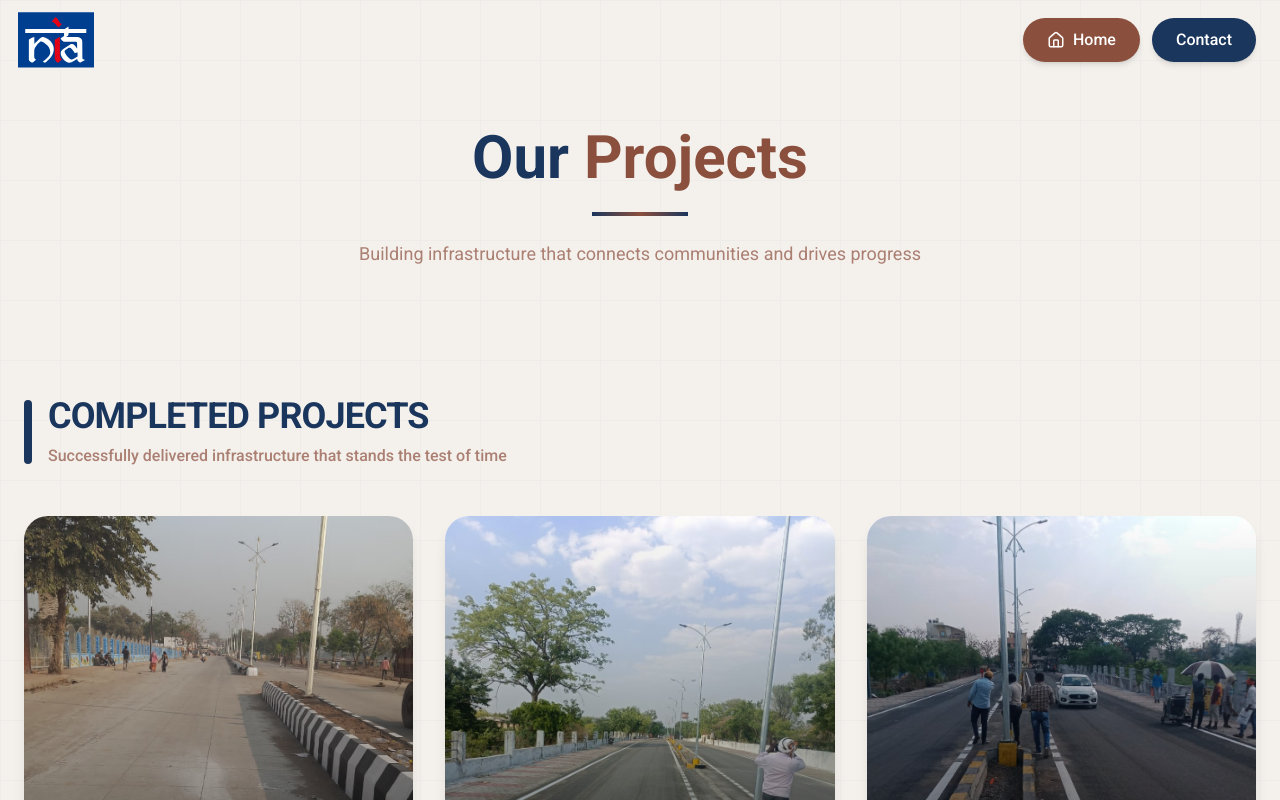
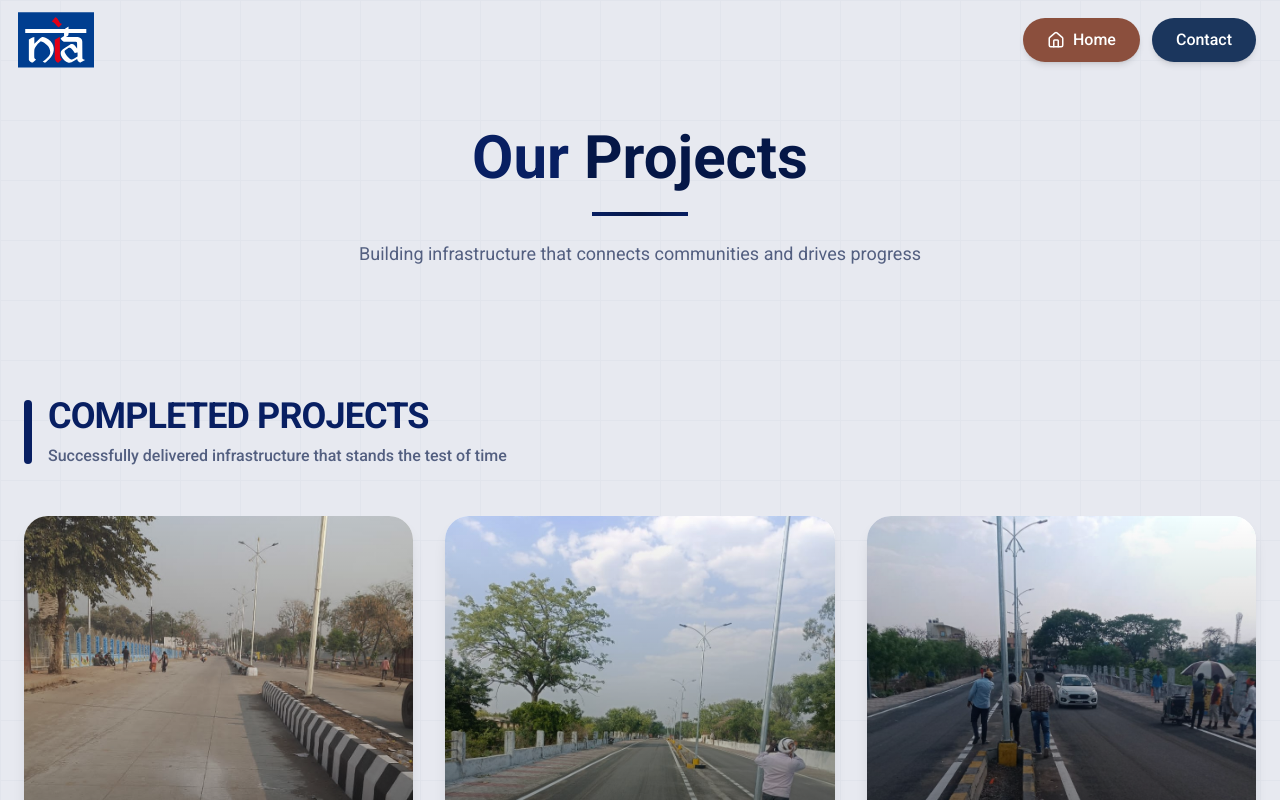
Before and after one commit to AceRyx-Official/Nia_Project, a Next.js app: page /projects in a window 1280 px wide. Shown: the top 800 px of the page. Built offline with nearby package versions, Linux system fonts and the light colour scheme; a web font is replaced by a local one.

Commit message:
Projects page done

```diff
--- a/app/projects/page.tsx
+++ b/app/projects/page.tsx
@@ -10,7 +10,7 @@ const ModernBackground = () => (
   <div className="absolute inset-0 overflow-hidden">
     {/* Animated gradient orbs */}
     <motion.div
-      className="absolute top-1/4 left-1/4 w-[500px] h-[500px] bg-[#1B365D]/8 rounded-full blur-3xl"
+      className="absolute top-1/4 left-1/4 w-[500px] h-[500px] bg-[#081F62]/8 rounded-full blur-3xl"
       animate={{
         scale: [1, 1.2, 1],
         opacity: [0.3, 0.5, 0.3],
@@ -24,7 +24,7 @@ const ModernBackground = () => (
       }}
     />
     <motion.div
-      className="absolute bottom-1/4 right-1/4 w-[500px] h-[500px] bg-[#8B4F3D]/8 rounded-full blur-3xl"
+      className="absolute bottom-1/4 right-1/4 w-[500px] h-[500px] bg-[#051747]/8 rounded-full blur-3xl"
       animate={{
         scale: [1, 1.3, 1],
         opacity: [0.3, 0.5, 0.3],
@@ -38,7 +38,7 @@ const ModernBackground = () => (
       }}
     />
     <motion.div
-      className="absolute top-1/2 left-1/2 w-[400px] h-[400px] bg-[#E0D4C3]/6 rounded-full blur-3xl"
+      className="absolute top-1/2 left-1/2 w-[400px] h-[400px] bg-[#535F80]/6 rounded-full blur-3xl"
       animate={{
         scale: [1, 1.1, 1],
         opacity: [0.2, 0.4, 0.2],
@@ -56,8 +56,8 @@ const ModernBackground = () => (
       className="absolute inset-0 opacity-[0.02]"
       style={{
         backgroundImage: `
-          linear-gradient(to right, #1B365D 1px, transparent 1px),
-          linear-gradient(to bottom, #1B365D 1px, transparent 1px)
+          linear-gradient(to right, #081F62 1px, transparent 1px),
+          linear-gradient(to bottom, #081F62 1px, transparent 1px)
         `,
         backgroundSize: '60px 60px',
       }}
@@ -167,7 +167,7 @@ const Projects = () => {
             animate={headerInView ? { scaleY: 1 } : {}}
             transition={{ duration: 0.6, delay: 0.2, ease: [0.23, 1, 0.32, 1] }}
             className={`w-2 h-16 rounded-full ${
-              color === 'blue' ? 'bg-[#1B365D]' : 'bg-[#8B4F3D]'
+              color === 'blue' ? 'bg-[#081F62]' : 'bg-[#051747]'
             }`}
             style={{ transformOrigin: 'top' }}
           />
@@ -177,7 +177,7 @@ const Projects = () => {
               initial={{ opacity: 1, x: 0 }}
               animate={headerInView ? { opacity: 1, x: 0 } : {}}
               transition={{ duration: 0.6, delay: 0.3 }}
-              className={`text-3xl md:text-4xl font-bold ${color === 'blue' ? 'text-[#1B365D]' : 'text-[#8B4F3D]'} uppercase tracking-tight`}
+              className={`text-3xl md:text-4xl font-bold ${color === 'blue' ? 'text-[#081F62]' : 'text-[#051747]'} uppercase tracking-tight`}
             >
               {title}
             </motion.h3>
@@ -185,7 +185,7 @@ const Projects = () => {
               initial={{ opacity: 1, x: 0 }}
               animate={headerInView ? { opacity: 1, x: 0 } : {}}
               transition={{ duration: 0.6, delay: 0.4 }}
-              className="text-[#8B4F3D]/70 mt-2 text-base font-medium"
+              className="text-[#535F80] mt-2 text-base font-medium"
             >
               {subtitle}
             </motion.p>
@@ -203,12 +203,12 @@ const Projects = () => {
       transition={{ duration: 0.3, delay, ease: [0.23, 1, 0.32, 1] }}
       className="flex items-center gap-3"
     >
-      <div className={`${isOngoing ? 'bg-[#8B4F3D]/10' : 'bg-[#1B365D]/10'} p-2 rounded-lg`}>
-        <Icon className={`w-4 h-4 ${isOngoing ? 'text-[#8B4F3D]' : 'text-[#1B365D]'}`} />
+      <div className={`${isOngoing ? 'bg-[#051747]/10' : 'bg-[#081F62]/10'} p-2 rounded-lg`}>
+        <Icon className={`w-4 h-4 ${isOngoing ? 'text-[#051747]' : 'text-[#081F62]'}`} />
       </div>
       <div>
-        <p className="text-xs text-[#8B4F3D]/60">{label}</p>
-        <p className="text-sm font-semibold text-[#8B4F3D]">{value}</p>
+        <p className="text-xs text-[#535F80]">{label}</p>
+        <p className="text-sm font-semibold text-[#081F62]">{value}</p>
       </div>
     </motion.div>
   );
@@ -242,7 +242,7 @@ const Projects = () => {
 
         {/* Accent */}
         <motion.div
-          className={`absolute top-0 left-0 right-0 h-1 ${isOngoing ? 'bg-gradient-to-r from-[#8B4F3D] to-[#E0D4C3]' : 'bg-gradient-to-r from-[#1B365D] to-[#E0D4C3]'}`}
+          className={`absolute top-0 left-0 right-0 h-1 ${isOngoing ? 'bg-gradient-to-r from-[#051747] to-[#535F80]' : 'bg-gradient-to-r from-[#081F62] to-[#535F80]'}`}
           animate={{ scaleX: isHovered ? 1 : 0 }}
           transition={{ duration: 0.35, ease: [0.23, 1, 0.32, 1] }}
           style={{ transformOrigin: 'left' }}
@@ -271,7 +271,7 @@ const Projects = () => {
                 animate={{ opacity: 1, y: 0 }}
                 exit={{ opacity: 0, y: 24 }}
                 transition={{ duration: 0.35, ease: [0.23, 1, 0.32, 1] }}
-                className="grid grid-cols-2 gap-4 bg-[#F4F1ED]/95 backdrop-blur-xl p-6 rounded-2xl border border-[#8B4F3D]/10 shadow-xl"
+                className="grid grid-cols-2 gap-4 bg-[#FEFEFE]/95 backdrop-blur-xl p-6 rounded-2xl border border-[#535F80]/10 shadow-xl"
               >
                 <MetadataItem icon={IndianRupee} label="Project Cost" value={card.metadata.cost} delay={0.05} isOngoing={isOngoing} />
                 <MetadataItem icon={Route} label="Roads Completed" value={card.metadata.roadsCompleted} delay={0.1} isOngoing={isOngoing} />
@@ -290,7 +290,7 @@ const Projects = () => {
 
   /* ================= RENDER ================= */
   return (
-    <section id="projects" className="relative py-32 bg-[#F4F1ED] overflow-hidden">
+    <section id="projects" className="relative py-32 bg-[#E7E9F0] overflow-hidden">
       <ModernBackground />
 
       <div className="relative z-10 max-w-7xl mx-auto px-6">
@@ -304,18 +304,18 @@ const Projects = () => {
         >
 
           <h2 className="text-6xl font-bold mb-6">
-            <span className="text-[#1B365D]">Our </span>
-            <span className="text-[#8B4F3D]">Projects</span>
+            <span className="text-[#081F62]">Our </span>
+            <span className="text-[#051747]">Projects</span>
           </h2>
 
           <motion.div
             initial={{ scaleX: 0 }}
             animate={inView ? { scaleX: 1 } : {}}
             transition={{ duration: 0.8, delay: 0.3 }}
-            className="w-24 h-1 bg-gradient-to-r from-[#1B365D] via-[#8B4F3D] to-[#1B365D] mx-auto mb-6"
+            className="w-24 h-1 bg-gradient-to-r from-[#081F62] via-[#051747] to-[#081F62] mx-auto mb-6"
           />
 
-          <p className="text-[#8B4F3D]/70 mt-6 max-w-2xl mx-auto text-lg">
+          <p className="text-[#535F80] mt-6 max-w-2xl mx-auto text-lg">
             Building infrastructure that connects communities and drives progress
           </p>
         </motion.div>
```
